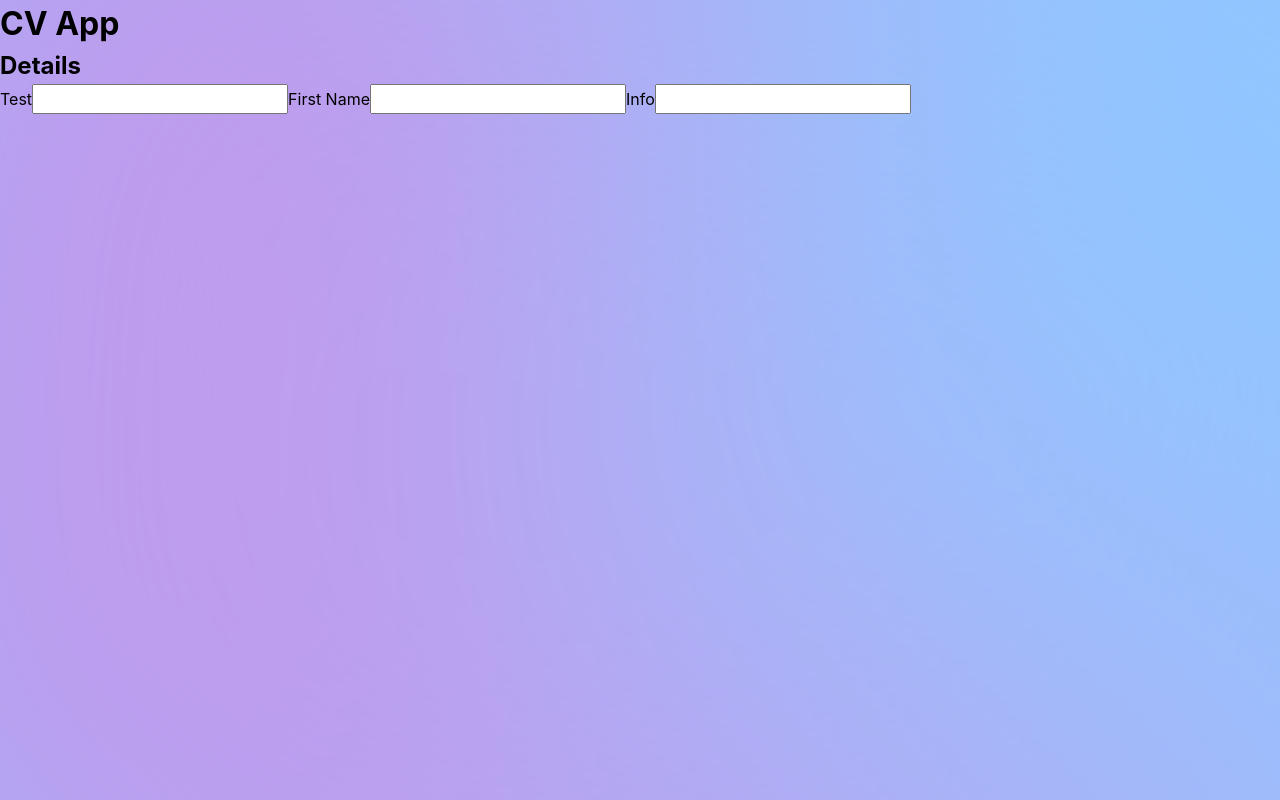
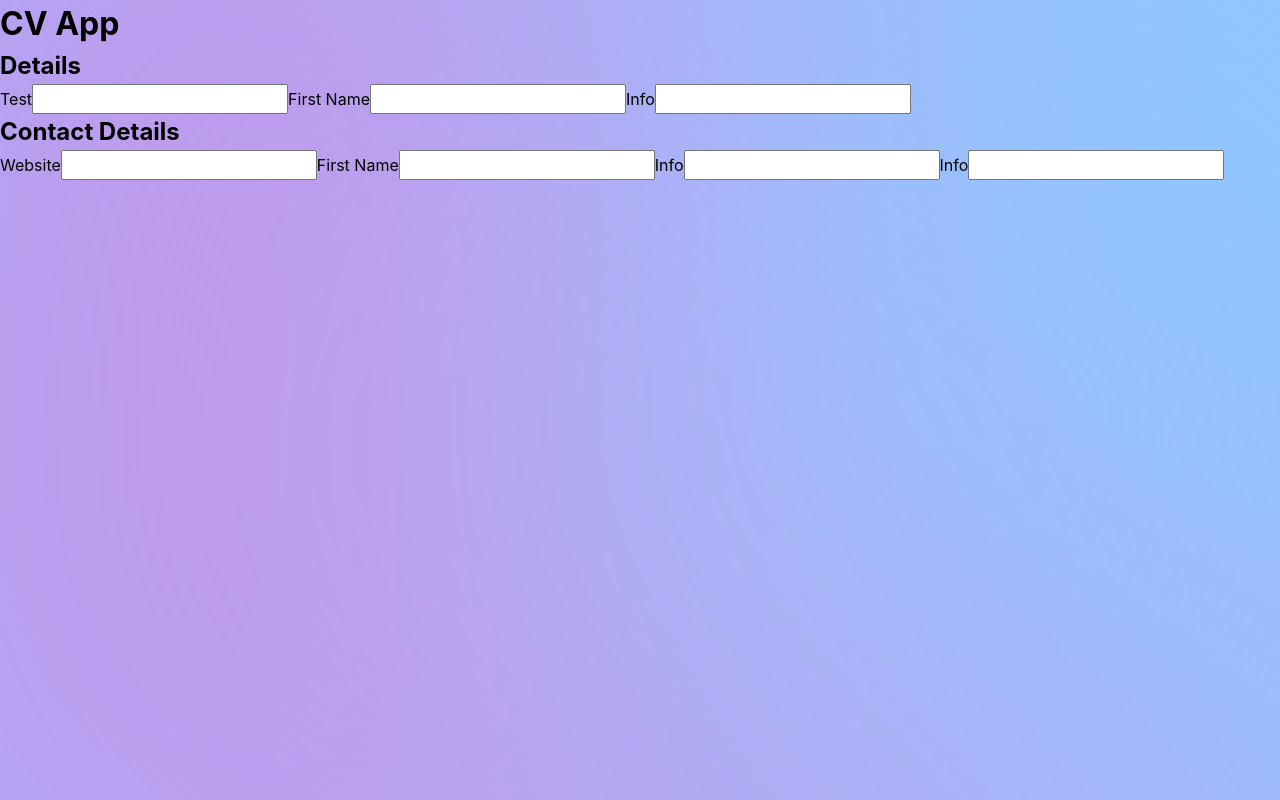
Before and after one commit to ClaraSmyth/cv-application, a React (Create React App) app: page / in a window 1280 px wide. Built offline with nearby package versions, Linux system fonts and the light colour scheme.

Commit message:
Added new component

```diff
--- /dev/null
+++ b/src/components/ContactDetails.js
@@ -0,0 +1,25 @@
+import React, { Component } from 'react'
+
+export class contactDetails extends Component {
+  render() {
+    return (
+    <div>
+      <h2>Contact Details</h2>
+
+      <label htmlFor='websiteInput'>Website</label>
+      <input id='websiteInput' name='websiteInput' type='text'></input>
+
+      <label htmlFor='emailInput'>First Name</label>
+      <input id='emailInput' name='emailInput' type='text'></input>
+
+      <label htmlFor='locationInput'>Info</label>
+      <input id='locationInput' name='locationInput' type='text'></input>
+
+      <label htmlFor='phoneInput'>Info</label>
+      <input id='phoneInput' name='phoneInput' type='text'></input>
+    </div>
+    )
+  }
+}
+
+export default contactDetails
--- a/src/components/Form.js
+++ b/src/components/Form.js
@@ -1,5 +1,6 @@
 import React, { Component } from 'react'
 import UserDetails from './UserDetails';
+import ContactDetails from './ContactDetails';
 
 class Form extends Component {
 
@@ -8,6 +9,11 @@ class Form extends Component {
     lastName: '',
     jobTitle: '',
     intro: '',
+
+    location: '',
+    phone: '',
+    email: '',
+    website: '',
   }
 
   // Next page
@@ -21,6 +27,10 @@ class Form extends Component {
         <UserDetails
           details={details}
         />
+
+        <ContactDetails
+          details={details}
+        />
       </form>
     )
   }
```
